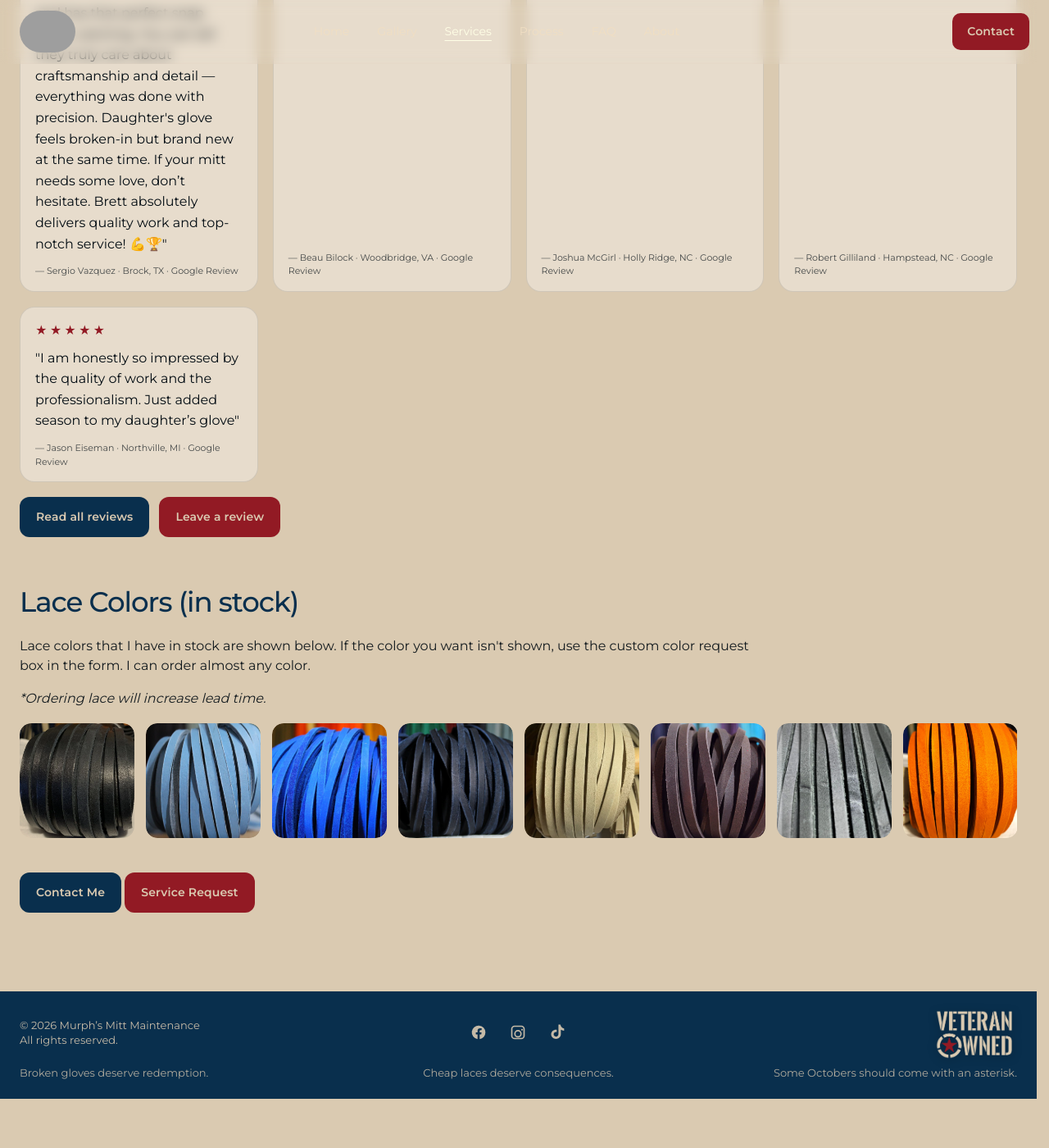
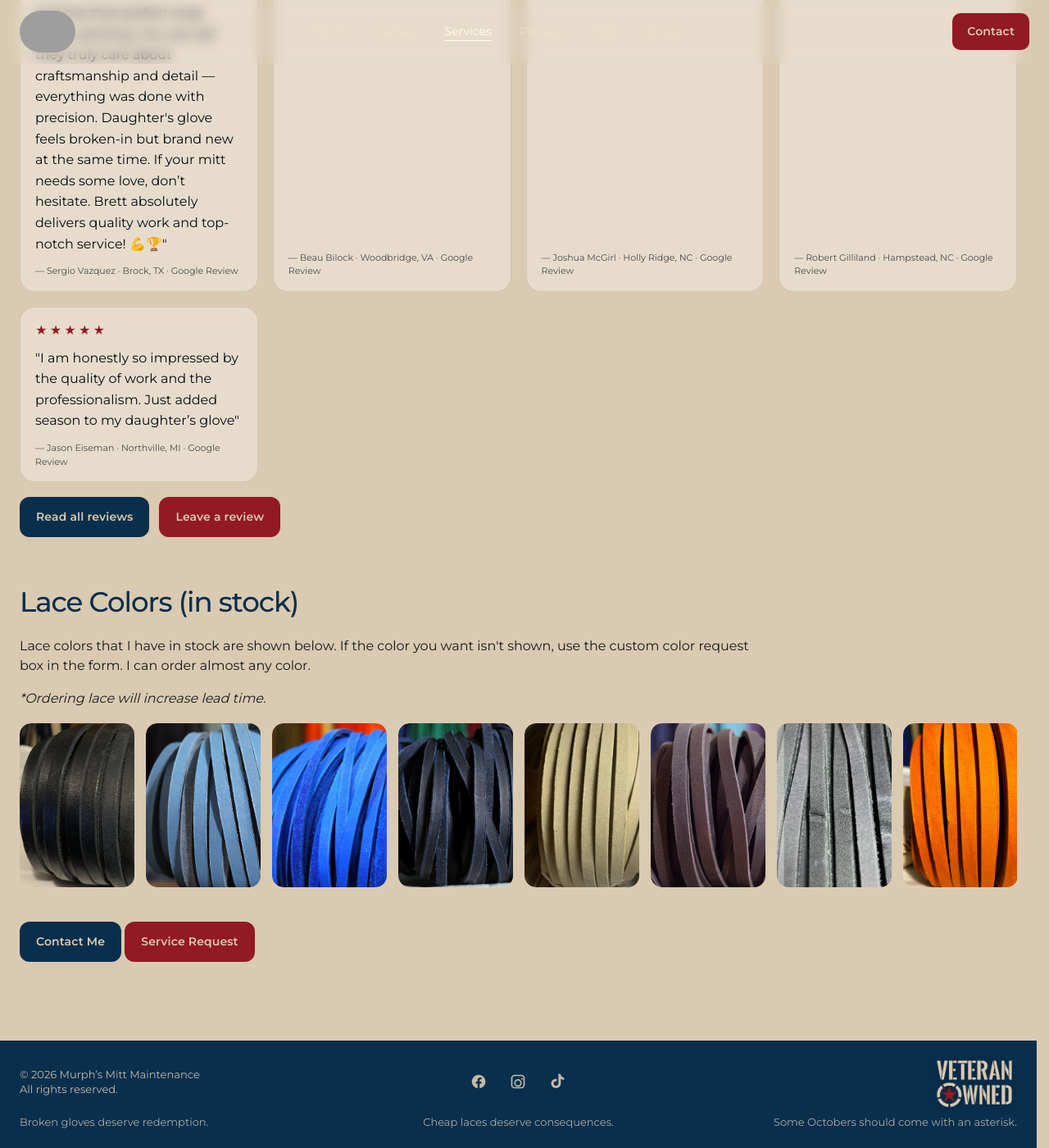
Before and after one commit to kbrettmurphy-ctrl/murphsmitts, a Jekyll site: the page built from services/index.html, in a window 1280 px wide and 1400 px high, scrolled down 1739 px. Shown: the whole window at 82% size. Built offline with Jekyll 4.4.1, drawn with Linux system fonts in a browser that asks for light colours; before the commit the page ends 3079 px from its top, so only the background shows below that; grey boxes are pictures that could not be loaded.

Commit message:
Update styles-16.css

```diff
--- a/assets/css/styles-16.css
+++ b/assets/css/styles-16.css
@@ -670,27 +670,27 @@
 /* Lace swatches */
 .lace-strip .lace-item{
   flex: 0 0 140px;
-  width: 140px;
+  width: 200px;
   scroll-snap-align: start;
 }
 
 .lace-strip .lace-item img{
   display: block;
-  width: 140px;
-  height: 140px;
+  width: 200px;
+  height: 200px;
   object-fit: cover;
   border-radius: 14px;
 }
 
 @media (max-width: 980px){
   .lace-strip .lace-item{
-    flex-basis: 120px;
-    width: 120px;
+    flex-basis: 200px;
+    width: 200px;
   }
 
   .lace-strip .lace-item img{
-    width: 120px;
-    height: 120px;
+    width: 200px;
+    height: 200px;
   }
 }
 
```
